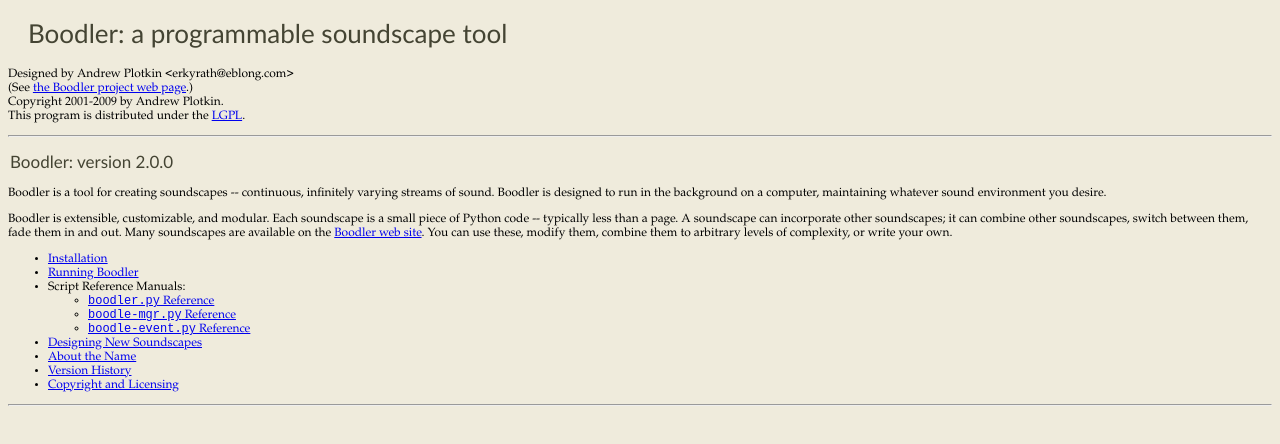
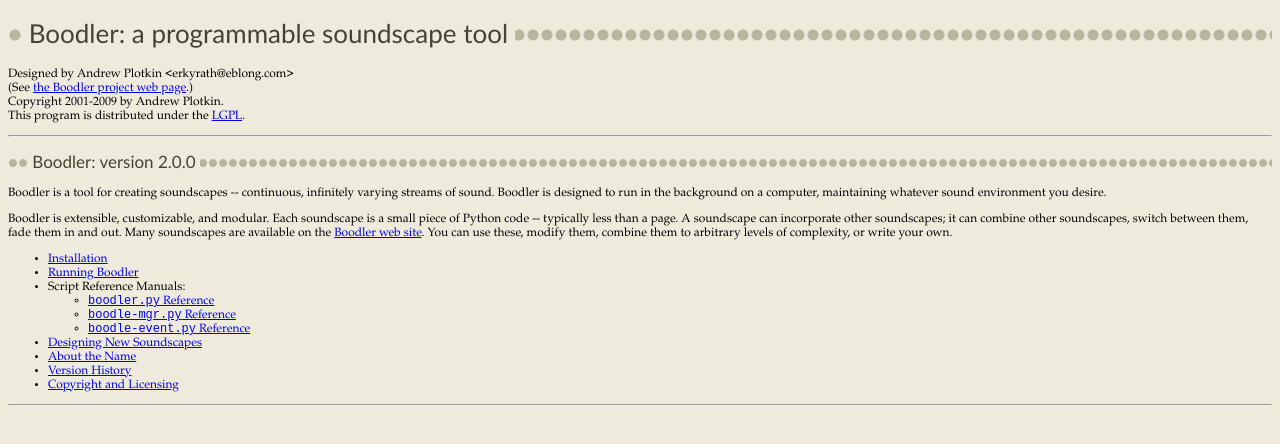
Before and after one commit to erkyrath/boodler, a plain HTML site: page doc/index.html in a window 1280 px wide. Drawn offline with Linux system fonts and the light colour scheme.

Commit message:
I like this dot-header style
git-svn-id: https://boodler.svn.sourceforge.net/svnroot/boodler/core/trunk@381 9080d0e4-c72c-0410-a6e4-d27fa395d48a

```diff
--- a/doc/doc.css
+++ b/doc/doc.css
@@ -31,16 +31,44 @@ pre {
 }
 
 h1 {
+  background-image: url(dot14.png);
+  background-repeat: repeat-x;
+  background-position: 0% 11px;
+
   font-weight: normal;
   color: #443;
-  margin-left: 20px;
+  padding-left: 14px;
+}
+
+h1:first-line {
+  background: #EFEBDC;
+}
+h1:before {
+  content: "\A0";
+}
+h1:after {
+  content: "\A0";
 }
 
 h2 {
+  background-image: url(dot10.png);
+  background-repeat: repeat-x;
+  background-position: 0% 7px;
+
   font-weight: normal;
   font-size: 17px;
   color: #443;
-  margin-left: 2px;
+  padding-left: 20px;
+}
+
+h2:first-line {
+  background: #EFEBDC;
+}
+h2:before {
+  content: "\A0";
+}
+h2:after {
+  content: "\A0";
 }
 
 h3 {
```
Also changed, not shown: doc/dot10.png (added), doc/dot14.png (added).
